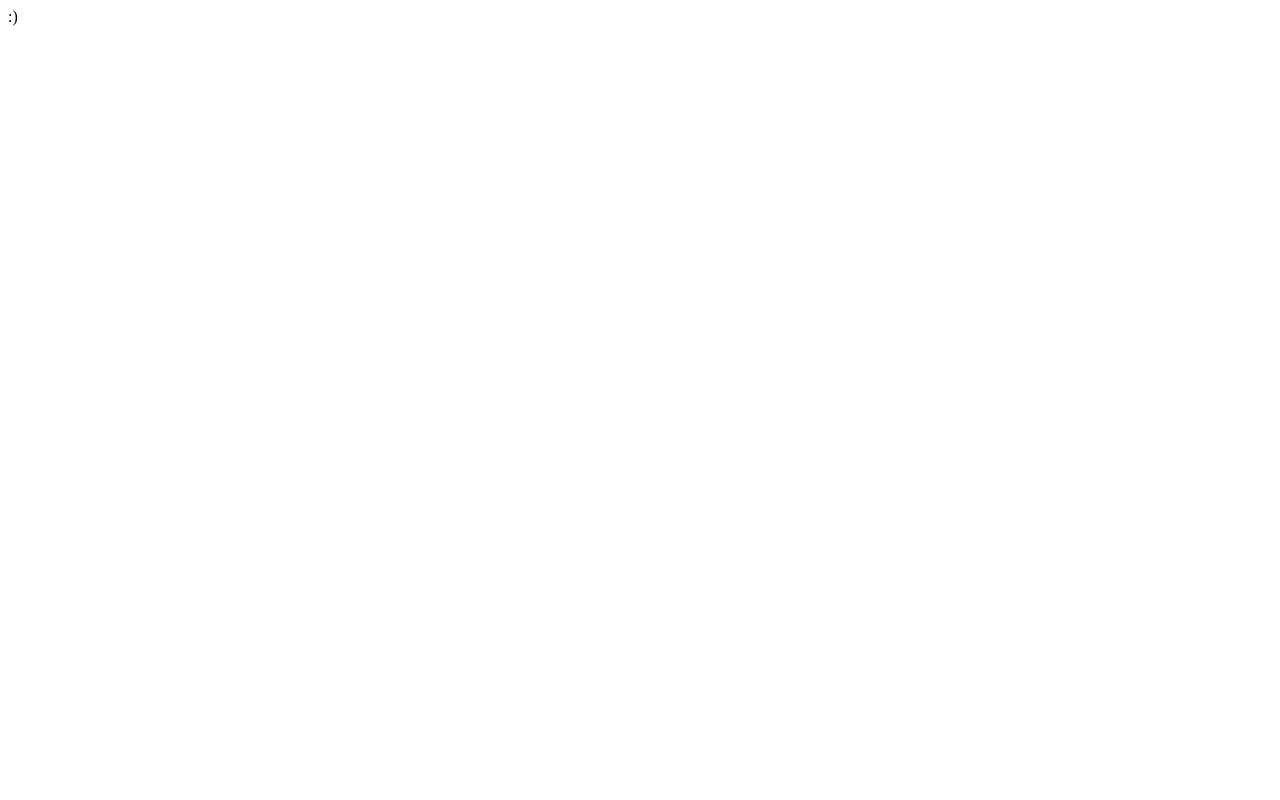
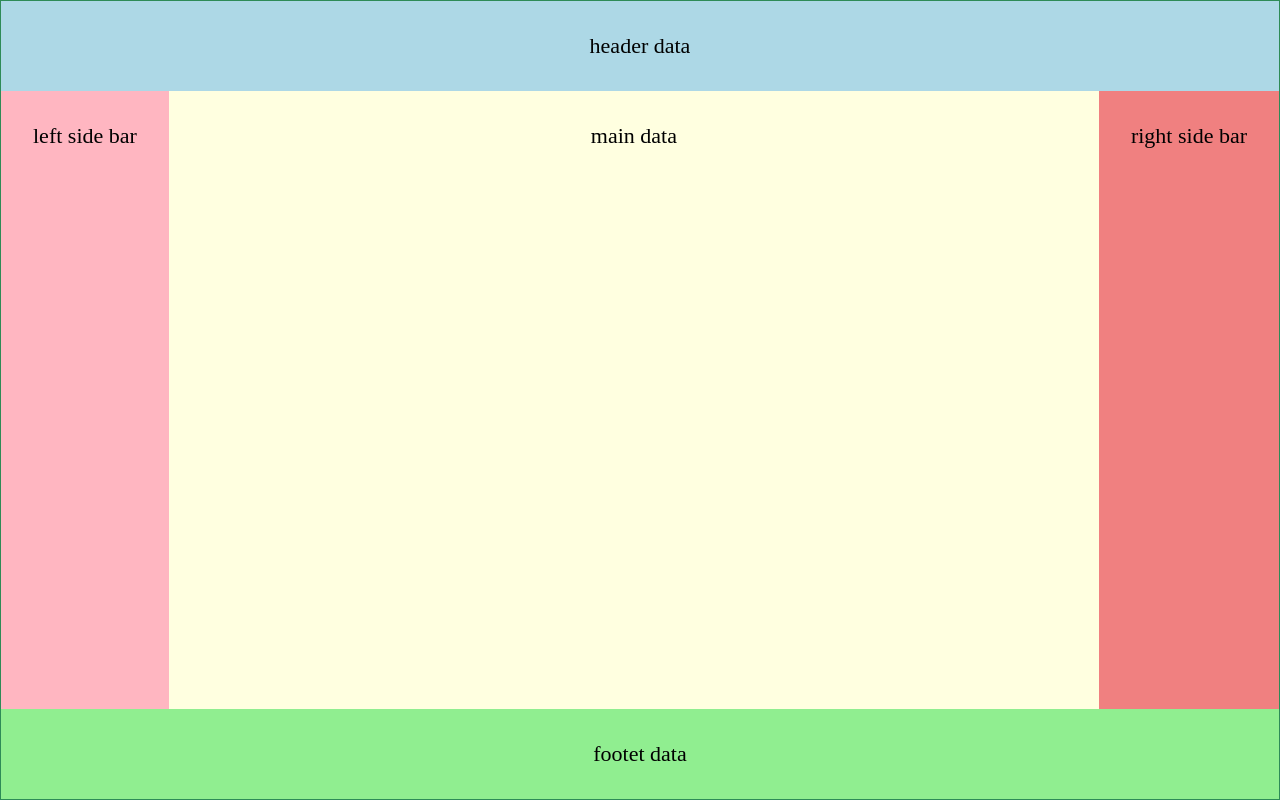
Before and after one commit to atulnitrr/all_js, a website: page layouts/holy-grail.html in a window 1280 px wide. Drawn offline with Linux system fonts and the light colour scheme.

Commit message:
Added holy grail

```diff
--- a/layouts/holy-grail.html
+++ b/layouts/holy-grail.html
@@ -8,9 +8,11 @@
   </head>
   <body>
     <div class="container">
-      <div contenteditable="true">
-        :)
-      </div>
+      <header>header data</header>
+      <aside class="left-sidebar">left side bar</aside>
+      <main contenteditable="true">main data</main>
+      <aside class="right-sidebar">right side bar</aside>
+      <footer>footet data</footer>
     </div>
   </body>
 </html>
--- a/layouts/holy.css
+++ b/layouts/holy.css
@@ -0,0 +1,55 @@
+* {
+  margin: 0;
+  padding: 0;
+  box-sizing: border-box;
+}
+
+.container {
+  border: 1px solid seagreen;
+  display: grid;
+  grid-template: auto 1fr auto / auto 1fr auto;
+  font-size: 22px;
+  text-align: center;
+  min-height: 100vh;
+}
+
+header {
+  grid-row: 1 /2;
+  grid-column: 1 /-1;
+  background-color: lightblue;
+  padding: 2rem;
+  position: -webkit-sticky;
+  position: sticky;
+  top: 0;
+}
+
+.left-sidebar {
+  grid-row: 2/3;
+  grid-column: 1/2;
+  background-color: lightpink;
+  padding: 2rem;
+  /* position: -webkit-sticky; */
+  /* position: absolute; */
+  /* z-index: 20; */
+}
+
+main {
+  grid-row: 2/3;
+  grid-column: 2/3;
+  background-color: lightyellow;
+  padding: 2rem;
+}
+
+.right-sidebar {
+  grid-row: 2/3;
+  grid-column: 3/-1;
+  background-color: lightcoral;
+  padding: 2rem;
+}
+
+footer {
+  grid-row: 3/-1;
+  grid-column: 1/-1;
+  background-color: lightgreen;
+  padding: 2rem;
+}
```
